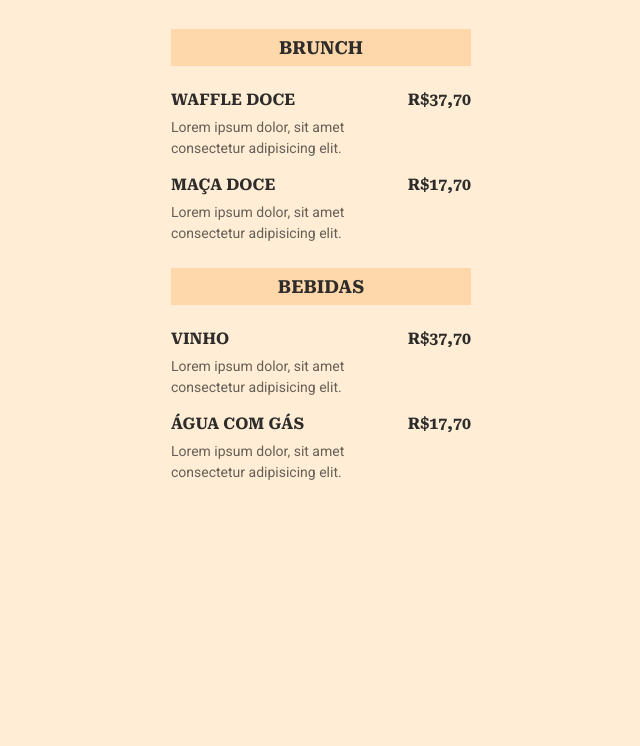
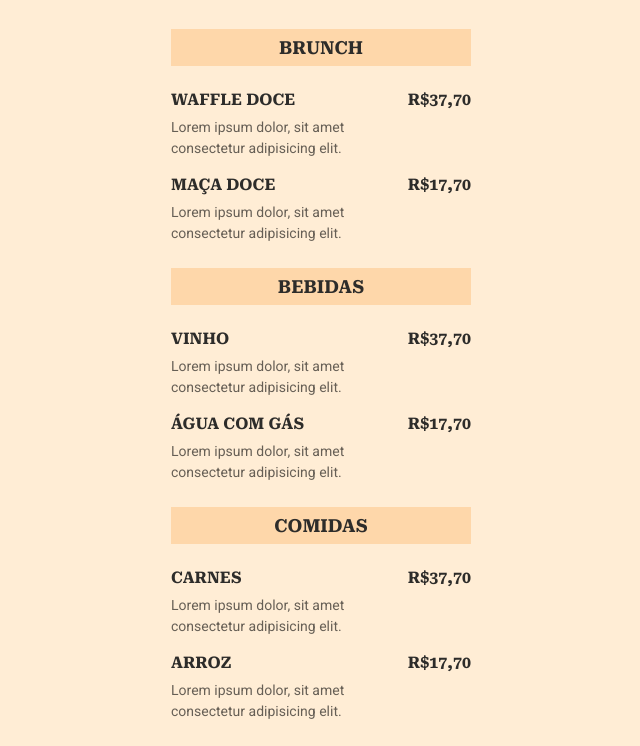
Before and after one commit to oifabiomonteiro/meu-site-1, a plain HTML site: page index.html in a window 1280 px wide. Shown: the part 88-834 px from the top of the page, without its empty margins (319-959 px from the left). Before the commit the page ends 800 px from the top, so only its background shows below. Drawn offline with Linux system fonts and the light colour scheme; a script that the page names is missing.

Commit message:
Adicionado seção de comidas

```diff
--- a/index.html
+++ b/index.html
@@ -89,6 +89,39 @@
       </ul>
     </section>
 
+        <section>
+      <h2>Comidas</h2>
+
+      <ul>
+        <li>
+          <div class="Detalhes">
+            <h3>Carnes</h3>
+            <p class="Descrição">
+              Lorem ipsum dolor, sit amet consectetur adipisicing elit.
+            </p>
+          </div>
+
+          <strong class="Preço">
+            R$37,70
+          </strong>
+        </li>
+
+        <li>
+          <div class="Detalhes">
+            <h3>Arroz</h3>
+            <p class="Descrição">
+              Lorem ipsum dolor, sit amet consectetur adipisicing elit.
+            </p>
+          </div>
+
+          <strong class="Preço">
+            R$17,70
+          </strong>
+
+        </li>
+
+      </ul>
+    </section>
 
   </body>
 
```
